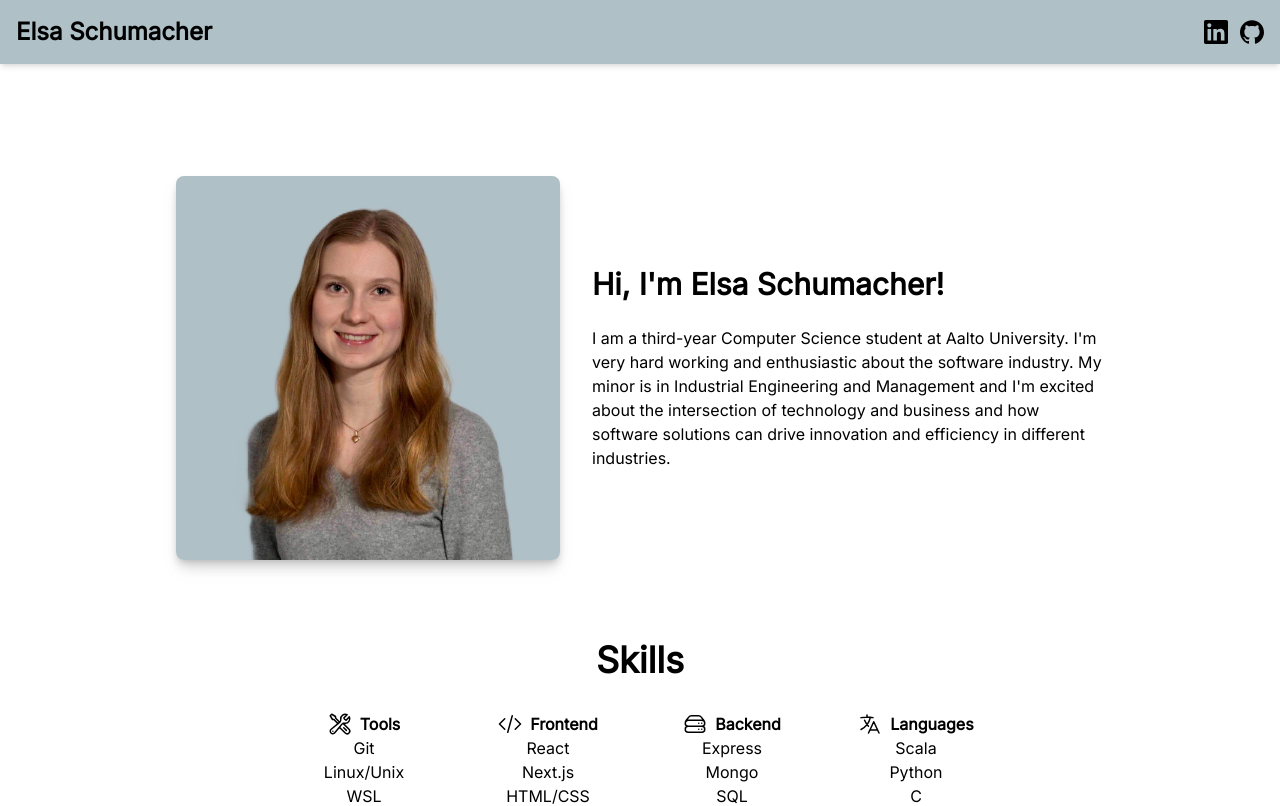
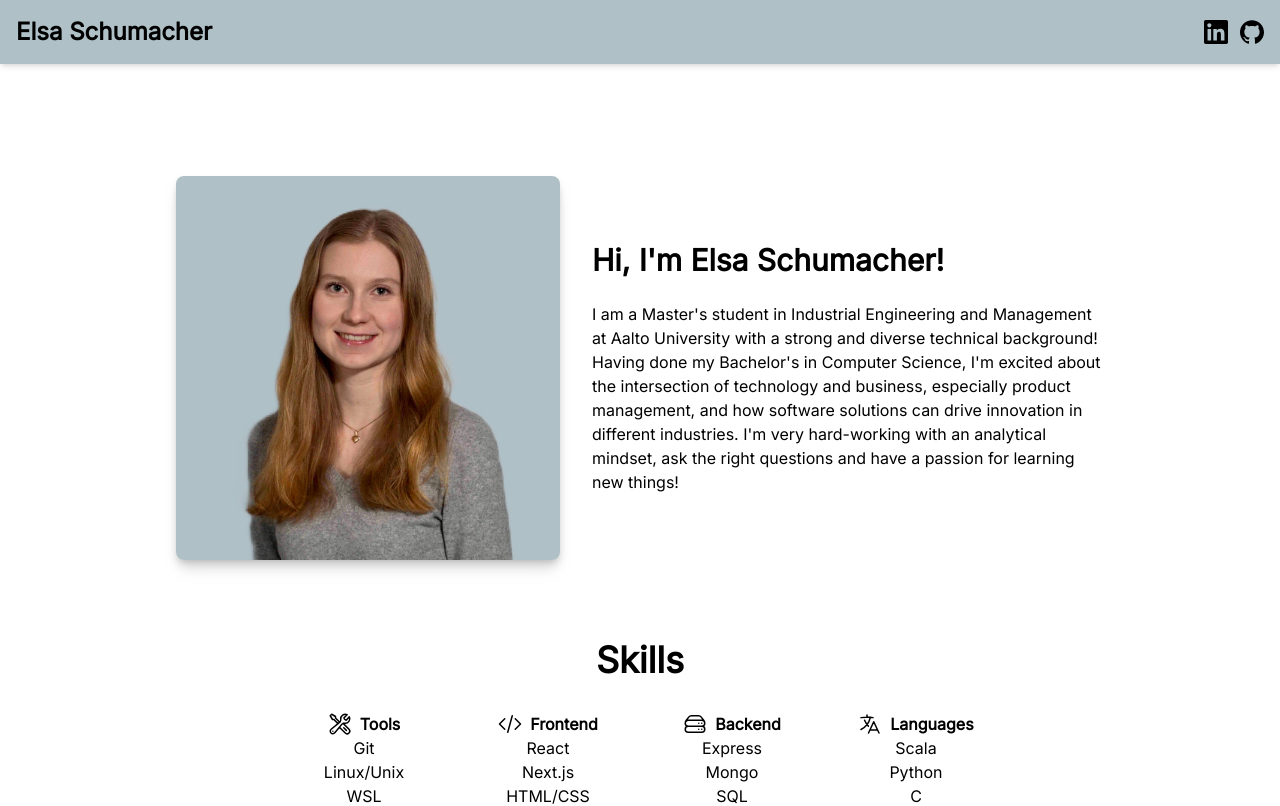
Before and after one commit to elsaschumacher/portfolio-website, a React (Vite) app: page / in a window 1280 px wide. Shown: the top 806 px of the page. Built offline with nearby package versions, Linux system fonts and the light colour scheme.

Commit message:
Update introduction

```diff
--- a/src/components/Introduction.tsx
+++ b/src/components/Introduction.tsx
@@ -7,11 +7,11 @@ const Hero = () => (
       <h2 className="font-bold text-3xl">Hi, I'm Elsa Schumacher!</h2>
       <br />
       <p>
-        I am a third-year Computer Science student at Aalto University. I'm very
-        hard working and enthusiastic about the software industry. My minor is
-        in Industrial Engineering and Management and I'm excited about the
-        intersection of technology and business and how software solutions can
-        drive innovation and efficiency in different industries.
+        I am a Master's student in Industrial Engineering and Management at Aalto University with
+        a strong and diverse technical background! Having done my Bachelor's in Computer Science,
+        I'm excited about the intersection of technology and business, especially product management,
+        and how software solutions can drive innovation in different industries. I'm very hard-working
+        with an analytical mindset, ask the right questions and have a passion for learning new things!
       </p>
     </div>
   </section>
```
